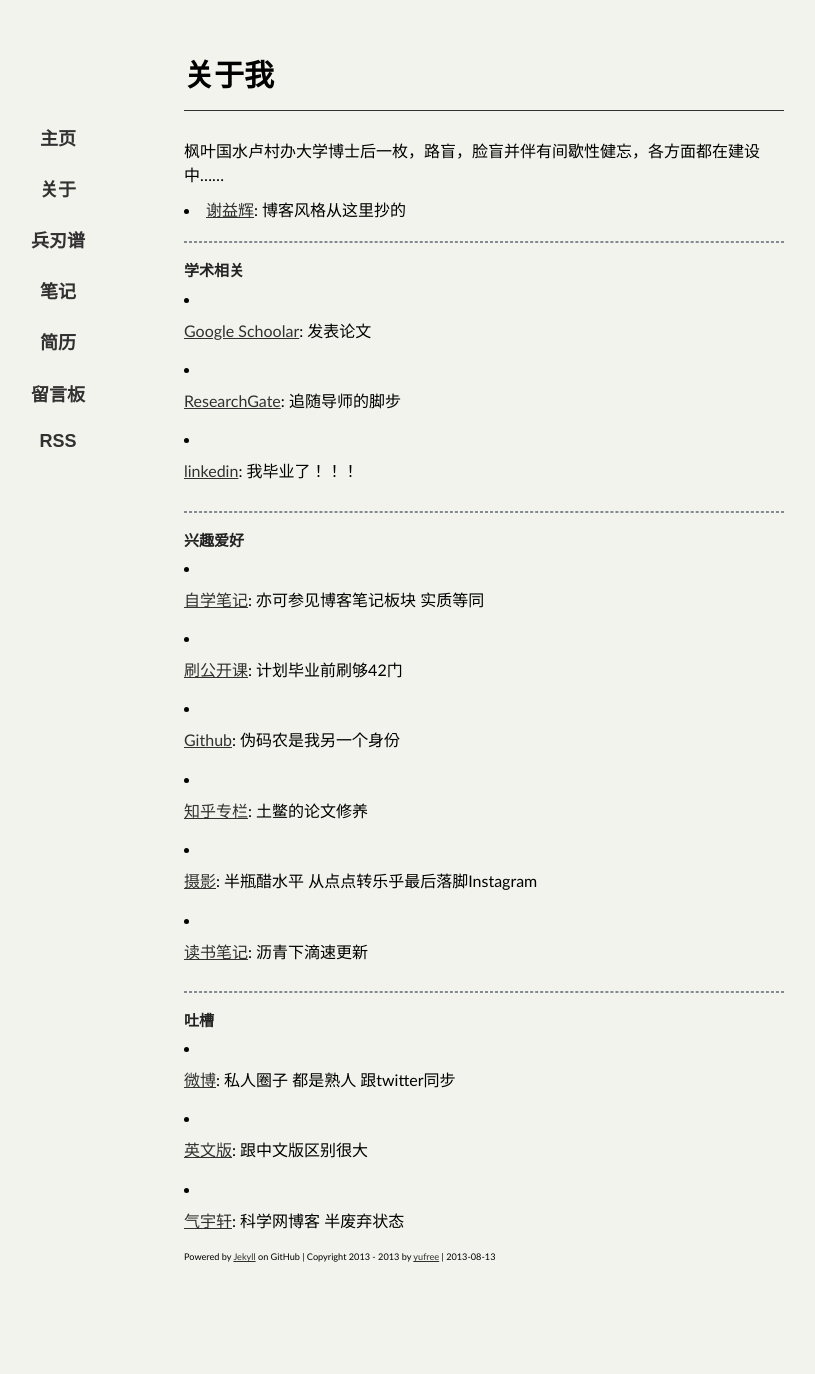
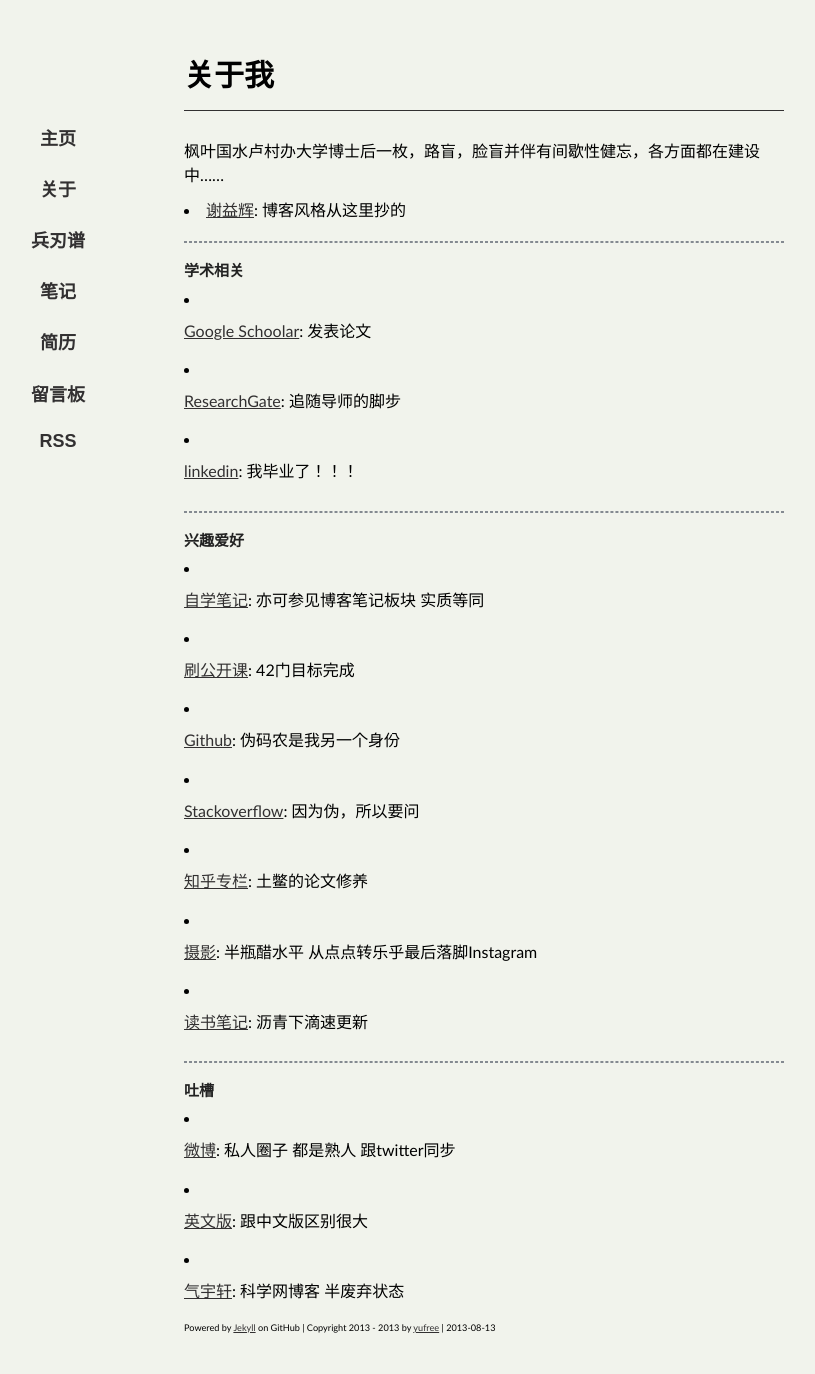
Before and after one commit to yufree/blogcn, a Jekyll site: the page built from about/index.md, in a window 1280 px wide. Shown: the whole page, without its empty margins (156-971 px from the left). Built offline with Jekyll 4.4.1, drawn with Linux system fonts in a browser that asks for light colours; some web fonts are replaced; comment, search, counter and statistics services are not loaded; before the commit the page ends 1304 px from its top, so only the background shows below that.

Commit message:
update about

```diff
--- a/about/index.md
+++ b/about/index.md
@@ -23,9 +23,11 @@ layout: page
 
 - [自学笔记](http://yufree.github.io/notes): 亦可参见博客笔记板块 实质等同
 
-- [刷公开课](https://github.com/yufree/MOOC): 计划毕业前刷够42门
+- [刷公开课](https://github.com/yufree/MOOC): 42门目标完成
 
 - [Github](https://github.com/yufree): 伪码农是我另一个身份
+
+- [Stackoverflow](https://stackoverflow.com/users/3083491/yufree): 因为伪，所以要问
 
 - [知乎专栏](http://zhuanlan.zhihu.com/yufree): 土鳖的论文修养
 
```
